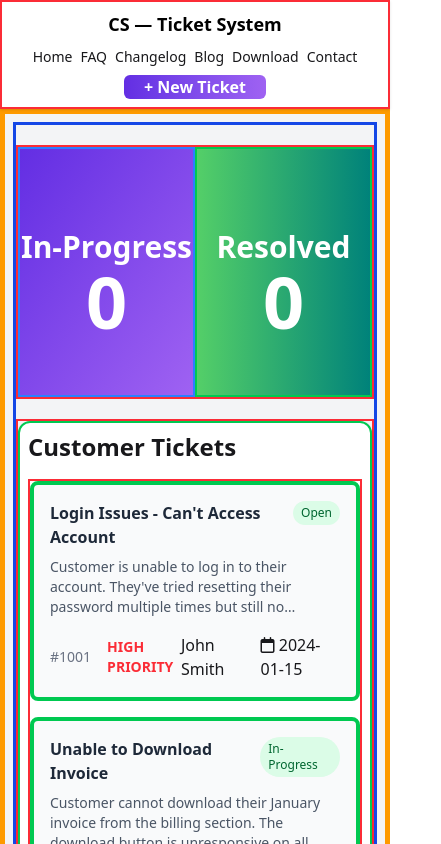
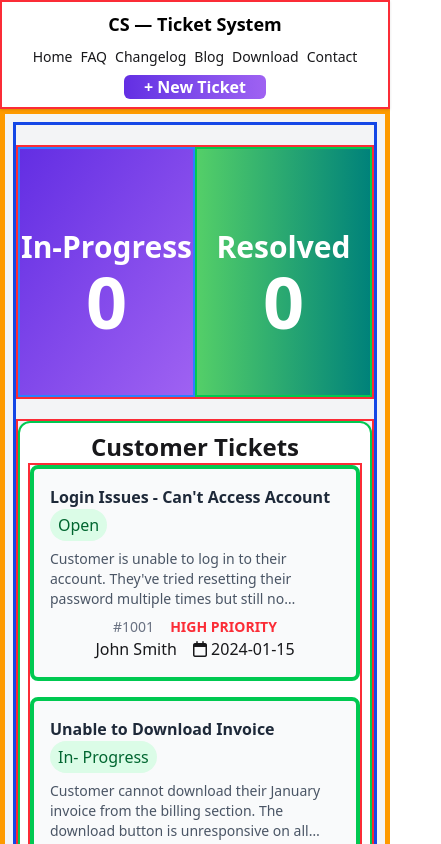
Before and after one commit to mahbubur-r/support-now, a React (Vite) app: page / in a window 390 px wide. Shown: the top 844 px of the page, 441 px wide, since content can reach past the window. Built offline with nearby package versions, Linux system fonts and the light colour scheme.

Commit message:
added more funtionality in in-progress and resolved status bar

```diff
--- a/src/components/CustomerTickets/CustomerTickets.jsx
+++ b/src/components/CustomerTickets/CustomerTickets.jsx
@@ -5,7 +5,7 @@ const CustomerTicket = ({ pending, inProgress, resolved, onStart, onComplete, st
   return (
     <div className="border-2 border-red-500 max-w-[1600px] mx-auto grid grid-cols-1 md:grid-cols-3 gap-6">
       <div className="border-2 border-green-500 md:w-[1100px] col-span-1 md:col-span-2 bg-white p-2 rounded-xl shadow">
-        <h2 className="text-2xl font-semibold mb-4">Customer Tickets</h2>
+        <h2 className="text-2xl md:text-start text-center font-semibold md:mb-4">Customer Tickets</h2>
 
         <div className="grid grid-cols-1 md:grid-cols-2 gap-4 border-2 border-red-500">
           {pending.length === 0 && (
@@ -24,9 +24,9 @@ const CustomerTicket = ({ pending, inProgress, resolved, onStart, onComplete, st
           : ""
       }
             >
-              <div className="flex justify-between items-start">
-                <h3 className="font-semibold text-gray-800">{ticket.title}</h3>
-                <span className="text-xs bg-green-100 text-green-800 px-2 py-1 rounded-full">
+              <div className="flex flex-col md:flex-row justify-between items-start">
+                <h3 className="font-semibold text-center text-gray-800">{ticket.title}</h3>
+                <span className="md:text-xs bg-green-100 text-green-800 px-2 py-1 rounded-full">
                   {ticket.status}
                 </span>
               </div>
@@ -35,13 +35,13 @@ const CustomerTicket = ({ pending, inProgress, resolved, onStart, onComplete, st
                 {ticket.description}
               </p>
 
-              <div className='flex justify-between items-center'>
-                <div className="flex items-center justify-between  space-x-4 text-sm text-gray-500 mt-4">
+              <div className='flex flex-col md:flex-row  justify-between items-center mt-2 md:mt-4'>
+                <div className="flex items-center justify-between  space-x-4 text-sm text-gray-500">
                 <span className="font-medium">#{ticket.id}</span>
                 <span className="uppercase text-sm font-semibold text-red-500">{ticket.priority}
                 </span>
               </div>
-              <div class="flex items-center justify-between space-x-4 mt-4">
+              <div class="flex items-center justify-between space-x-4">
                     <span>{ticket.customer}</span>
                     <span><i class="fa-regular fa-calendar"></i> {ticket.createdAt}</span>
             </div>
@@ -57,13 +57,13 @@ const CustomerTicket = ({ pending, inProgress, resolved, onStart, onComplete, st
         {inProgress.length === 0 ? (
           <p className="text-sm text-gray-500 mb-4">No in-progress tasks</p>
         ) : (
-          <div className="space-y-3 mb-4">
+          <div className="space-y-3 md:mb-4">
             {inProgress.map(t => (
               <div key={t.id} className="bg-white p-4 rounded-lg shadow-sm border">
                 <div className="font-medium text-gray-800">{t.title}</div>
                 <button
                   onClick={() => onComplete(t.id)}
-                  className="mt-3 w-full px-3 py-2 rounded-md bg-green-600 text-white font-medium hover:opacity-95 transition cursor-pointer"
+                  className="md:mt-3 w-full px-3 py-2 rounded-md bg-green-600 text-white font-medium hover:opacity-95 transition cursor-pointer"
                 >
                   Complete
                 </button>
@@ -72,7 +72,7 @@ const CustomerTicket = ({ pending, inProgress, resolved, onStart, onComplete, st
           </div>
         )}
 
-        <h4 className="text-lg font-semibold mt-6 mb-3">Resolved Task</h4>
+        <h4 className="text-lg font-semibold md:mt-6 md:mb-3">Resolved Task</h4>
         {resolved.length === 0 ? (
           <p className="text-sm text-gray-500">No resolved tasks yet</p>
         ) : (
--- a/src/components/Footer/Footer.jsx
+++ b/src/components/Footer/Footer.jsx
@@ -2,31 +2,31 @@ import React from 'react';
 
 const Footer = () => {
     return (
-    <div className='border-2 border-red-500 text-white bg-[#000000] mt-10 max-w-[1600px] h-[430px] mx-auto'>
-     <div className=' flex justify-around'>
-            <div className='w-[350px] mt-10'>
-                <h1 className='font-bold'>CS — Ticket System</h1>
+    <div className='border-2 border-red-500 text-white bg-[#000000] md:mt-10 md:max-w-[1600px] md:h-[430px] mx-auto'>
+     <div className=' flex flex-col md:flex-row md:justify-around ml-10 items-stretch'>
+            <div className='w-[350px] mt-3 md:mt-10'>
+                <h1 className='font-bold md:text-start text-center'>CS — Ticket System</h1>
                  <p className='text-[#a1a1aa]'>Lorem Ipsum is simply dummy text of the printing and typesetting industry. Lorem Ipsum has been the industry's standard dummy text ever since the 1500s, when an unknown printer took a galley of type and scrambled it to make a type specimen book.</p>
             </div>
-        <div className='footer-card w-[120px] mt-10'>
+        <div className='footer-card w-[120px] mt-3 md:mt-10'>
             <h2 className='font-bold'>Company</h2>
             <p className='font-light text-[#a1a1aa] text-sm mt-2'>About Us</p>
             <p className='font-light text-[#a1a1aa] text-sm mt-2'>Our Mission</p>
             <p className='font-light text-[#a1a1aa] text-sm mt-2'>Contact Saled</p>
         </div>
-        <div className='footer-card w-[120px] mt-10'>
+        <div className='footer-card w-[120px] mt-3 md:mt-10'>
             <h2 className='font-bold'>Services</h2>
             <p className='font-light text-[#a1a1aa] text-sm mt-2'>Products & Services</p>
             <p className='font-light text-[#a1a1aa] text-sm mt-2'>Customer Stories</p>
             <p className='font-light text-[#a1a1aa] text-sm mt-2'>Download Apps</p>
         </div>
-        <div className='footer-card w-[120px] mt-10'>
+        <div className='footer-card w-[120px] mt-3 md:mt-10'>
             <h2 className='font-bold'>Information</h2>
             <p className='font-light text-[#a1a1aa] text-sm mt-2'>Privacy Policy</p>
             <p className='font-light text-[#a1a1aa] text-sm mt-2'>Terms & Conditions</p>
             <p className='font-light text-[#a1a1aa] text-sm mt-2'>Join Us</p>
         </div>
-        <div className='footer-card w-[170px] mt-10'>
+        <div className='footer-card w-[170px] mt-3 md:mt-10'>
             <h2 className='font-bold'>Social Links</h2>
             <p className='font-light text-[#a1a1aa] text-sm mt-2'>
                 <i class="fa-brands fa-x-twitter"></i> @CS — Ticket System</p>
@@ -38,9 +38,9 @@ const Footer = () => {
                 <i class="fa-regular fa-envelope"></i> support@cst.com</p>
         </div>
      </div>
-        <div className='mt-20 h-[100px]'>
+        <div className='mt-3 md:mt-20 h-[100px]'>
             <div class="border-t border-gray-700 max-w-[1600px] mx-auto"></div>
-             <p className='text-[#fafafa] font-light text-center mt-10 py-3'>© 2025 CS — Ticket System. All rights reserved.</p>
+             <p className='text-[#fafafa] font-light text-center mt-2 md:mt-10 py-3'>© 2025 CS — Ticket System. All rights reserved.</p>
         </div>
     </div>
     );
```
